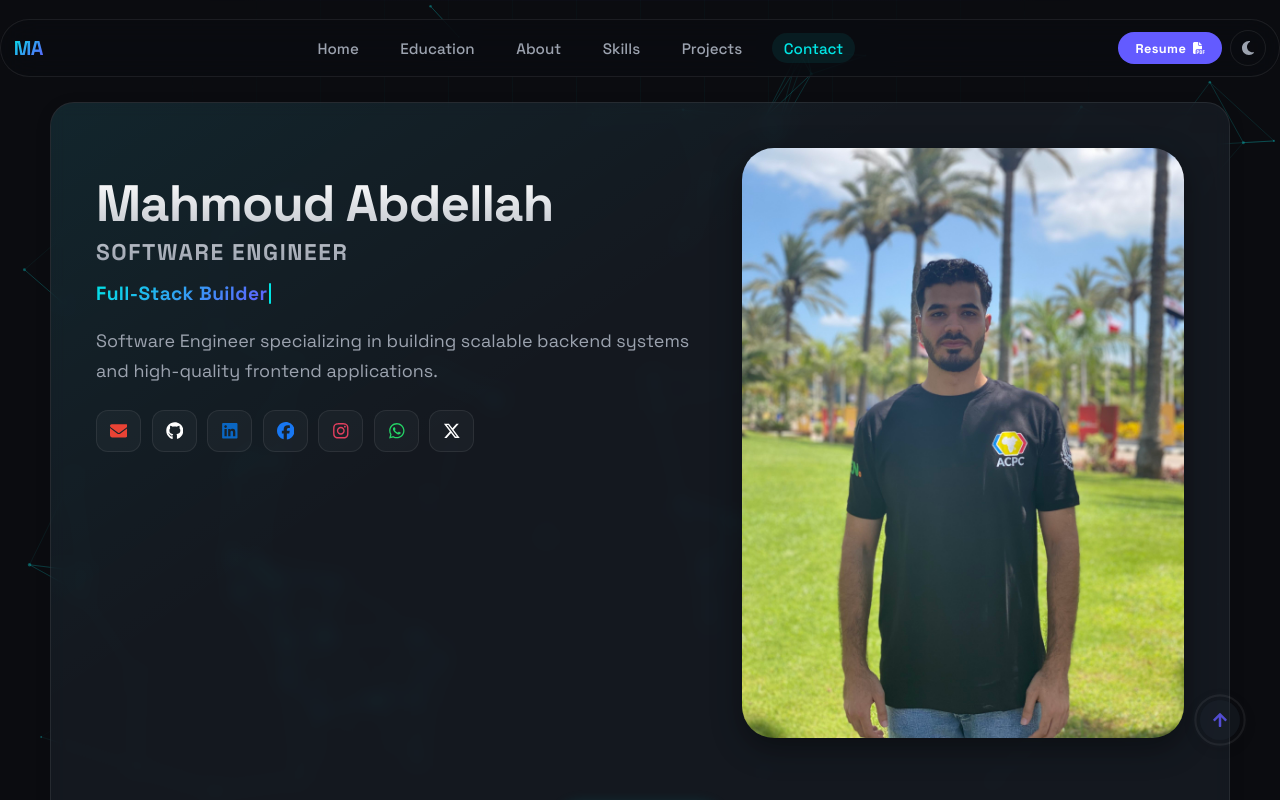
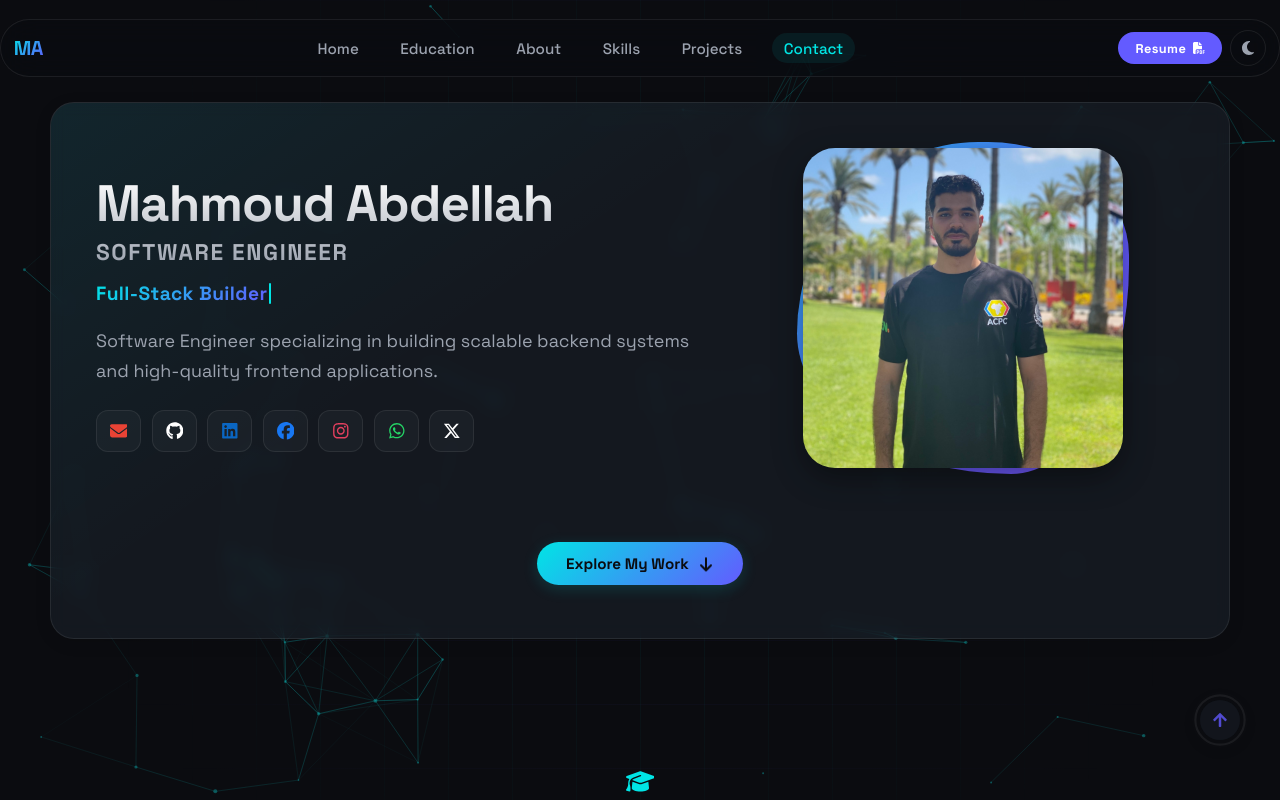
Before and after one commit to Mahmoud142/Mahmoud-Abdellah, a React (Vite) app: page / in a window 1280 px wide. Shown: the top 800 px of the page. Built offline with nearby package versions, Linux system fonts and the light colour scheme.

Commit message:
refactor: implement decoupled animation wrappers for hero image

```diff
--- a/src/components/Hero/Hero.tsx
+++ b/src/components/Hero/Hero.tsx
@@ -69,7 +69,7 @@ export function Hero() {
             <div className="hero-copy">
                 <h1 className="hero-animate hero-delay-1">
                     {portfolioData.name}
-                    <span>{portfolioData.role}</span>
+                    <span className="hero-role-text">{portfolioData.role}</span>
                 </h1>
                 <div className="hero-rotating-wrapper hero-animate hero-delay-1">
                     <RotatingText phrases={ROTATING_PHRASES} interval={2800} />
@@ -102,13 +102,16 @@ export function Hero() {
             </div>
 
             <div className="hero-side">
+                <div className="hero-image-wrapper hero-animate hero-delay-2">
+                    <div className="hero-moving-frame"></div>
                     <img
                         src={profileImg}
                         alt="Mahmoud profile"
-                    className="hero-profile-image hero-animate hero-delay-2"
+                        className="hero-profile-image"
                         loading="lazy"
                         decoding="async"
                     />
+                </div>
             </div>
 
             <div className="hero-explore-container hero-animate hero-delay-4">
@@ -120,7 +123,7 @@ export function Hero() {
                             ?.scrollIntoView({ behavior: "smooth" })
                     }
                 >
-                    Explore Me
+                    Explore My Work
                     <FaArrowDown />
                 </button>
             </div>
```
Lines whose indentation alone changed are shown as unchanged.
